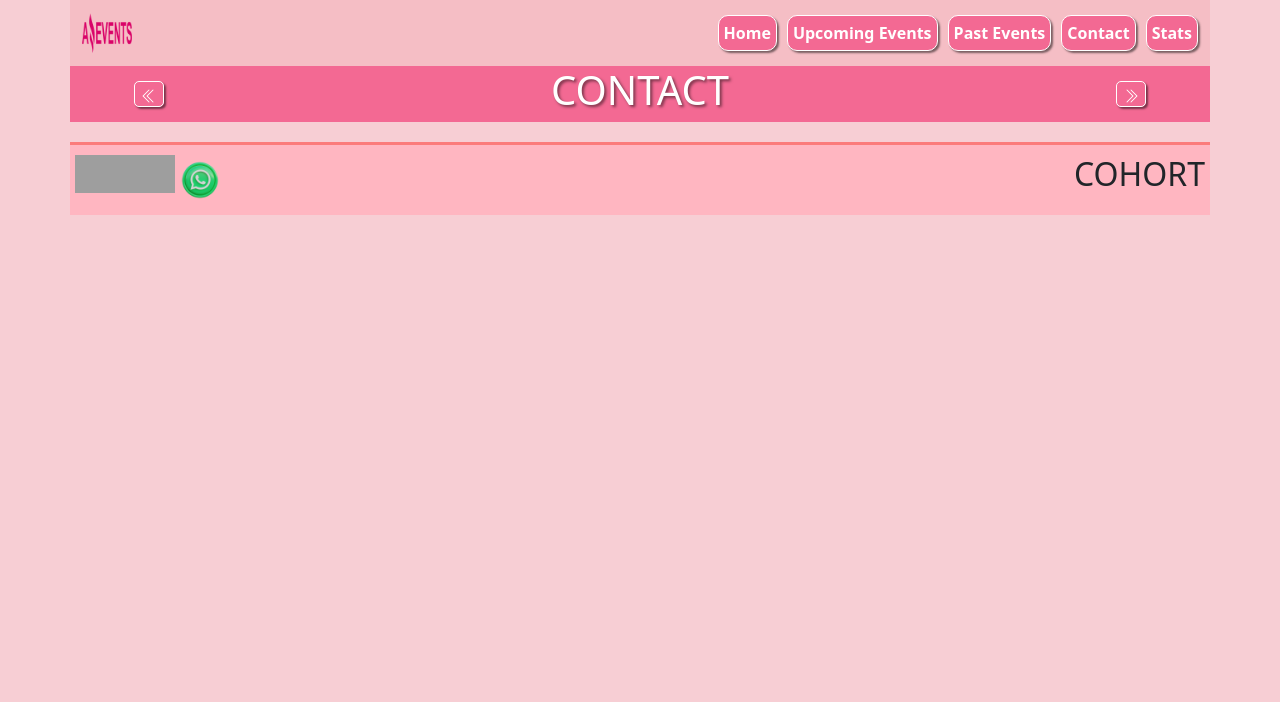
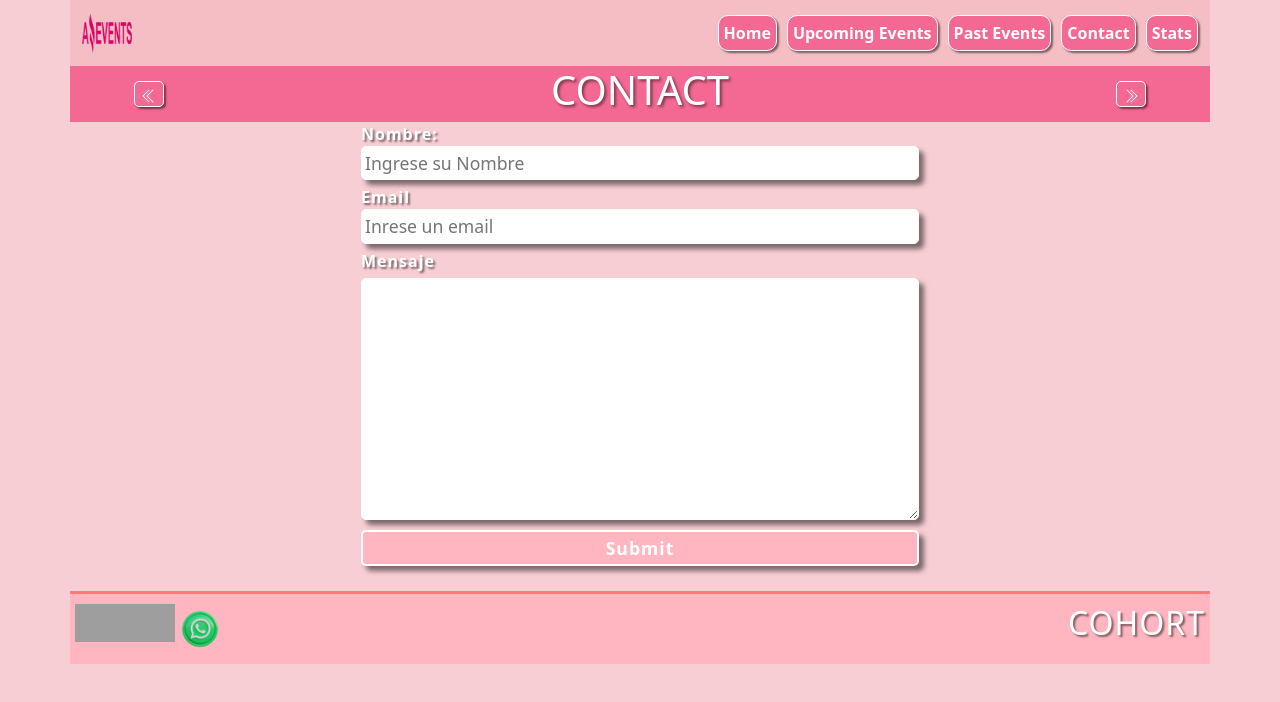
Before and after one commit to Federico18011980/Amazing-Event, a plain HTML site: page contact.html in a window 1280 px wide. Drawn offline with nearby package versions, Linux system fonts and the light colour scheme; grey boxes are pictures that could not be loaded.

Commit message:
completo contact

```diff
--- /dev/null
+++ b/assets/estilos/estilos-contacto.css
@@ -0,0 +1,56 @@
+*{
+    padding: 0;
+    margin: 0;
+    box-sizing: border-box;
+}
+label{
+    font-weight:bold;
+    color: white;
+    letter-spacing: 1px;
+    text-shadow: 2px 2px 2px rgba(0,0,0,0.5) ;
+}
+input{
+    font-size: 1.1rem;
+    padding: 3px;
+    border: 1px solid white;
+    border-radius: 5px;
+    -webkit-border-radius: 5px;
+    -moz-border-radius: 5px;
+    -ms-border-radius: 5px;
+    -o-border-radius: 5px;
+    margin-bottom: 5px;
+    box-shadow: 5px 5px 5px rgba(0,0,0,0.5) ;
+}
+#mensaje{
+    border: 1px solid white;
+    border-radius: 5px;
+    -webkit-border-radius: 5px;
+    -moz-border-radius: 5px;
+    -ms-border-radius: 5px;
+    -o-border-radius: 5px;
+    margin-top: 5px;
+    box-shadow: 5px 5px 5px rgba(0,0,0,0.5) ;
+}
+#submit{
+    color: white;
+    font-weight: 600;
+    margin-top: 10px;
+    padding: 3px;
+    font-size: 1.1rem;
+    letter-spacing: 1px;
+    border: 2px solid white;
+    background-color: lightpink;
+    transition: all 0.5s ease;
+    -webkit-transition: all 0.5s ease;
+    -moz-transition: all 0.5s ease;
+    -ms-transition: all 0.5s ease;
+    -o-transition: all 0.5s ease;
+    box-shadow: 5px 5px 5px rgba(0,0,0,0.5) ;
+}
+#submit:hover{
+    transform: scale(1.05);
+    -webkit-transform: scale(1.05);
+    -moz-transform: scale(1.05);
+    -ms-transform: scale(1.05);
+    -o-transform: scale(1.05);
+}
--- a/assets/estilos/estilos.css
+++ b/assets/estilos/estilos.css
@@ -152,3 +152,9 @@ h6{
 .redes img{
     width: 50px;
 }
+.cohort{
+    color: white;
+    font-weight: 600;
+    letter-spacing: 1px;
+    text-shadow: 2px 2px 2px rgba(0,0,0,0.5);
+}
--- a/contact.html
+++ b/contact.html
@@ -1,5 +1,5 @@
 <!DOCTYPE html>
-<html lang="en">
+<html lang="es">
 
 <head>
   <meta charset="UTF-8">
@@ -8,6 +8,7 @@
   <link href="https://cdn.jsdelivr.net/npm/bootstrap@5.3.0-alpha1/dist/css/bootstrap.min.css" rel="stylesheet"
     integrity="sha384-GLhlTQ8iRABdZLl6O3oVMWSktQOp6b7In1Zl3/Jr59b6EGGoI1aFkw7cmDA6j6gD" crossorigin="anonymous">
   <link rel="stylesheet" href="./assets/estilos/estilos.css">
+  <link rel="stylesheet" href="./assets/estilos/estilos-contacto.css">
   <link rel="icon" href="./assets/imagenes/favicon.ico">
   <title>Contact</title>
 </head>
@@ -37,17 +38,38 @@
 
   </header>
   <section class="container d-flex flex-row justify-content-around">
-        <a href="./past.html" class="link-titulo col-lg-2"><svg xmlns="http://www.w3.org/2000/svg" width="16" height="16" fill="currentcolor" class="bi bi-chevron-double-left" viewBox="0 0 16 16">
-            <path fill-rule="evenodd" d="M8.354 1.646a.5.5 0 0 1 0 .708L2.707 8l5.647 5.646a.5.5 0 0 1-.708.708l-6-6a.5.5 0 0 1 0-.708l6-6a.5.5 0 0 1 .708 0z"/>
-            <path fill-rule="evenodd" d="M12.354 1.646a.5.5 0 0 1 0 .708L6.707 8l5.647 5.646a.5.5 0 0 1-.708.708l-6-6a.5.5 0 0 1 0-.708l6-6a.5.5 0 0 1 .708 0z"/>
+    <a href="./past.html" class="link-titulo col-lg-2"><svg xmlns="http://www.w3.org/2000/svg" width="16" height="16"
+        fill="currentcolor" class="bi bi-chevron-double-left" viewBox="0 0 16 16">
+        <path fill-rule="evenodd"
+          d="M8.354 1.646a.5.5 0 0 1 0 .708L2.707 8l5.647 5.646a.5.5 0 0 1-.708.708l-6-6a.5.5 0 0 1 0-.708l6-6a.5.5 0 0 1 .708 0z" />
+        <path fill-rule="evenodd"
+          d="M12.354 1.646a.5.5 0 0 1 0 .708L6.707 8l5.647 5.646a.5.5 0 0 1-.708.708l-6-6a.5.5 0 0 1 0-.708l6-6a.5.5 0 0 1 .708 0z" />
       </svg></a>
     <h1 class="titulo col-lg-8">CONTACT</h1>
-        <a href="./stats.html" class="link-titulo col-lg-2"><svg xmlns="http://www.w3.org/2000/svg" width="16" height="16" fill="currentColor" class="bi bi-chevron-double-right" viewBox="0 0 16 16">
-            <path fill-rule="evenodd" d="M3.646 1.646a.5.5 0 0 1 .708 0l6 6a.5.5 0 0 1 0 .708l-6 6a.5.5 0 0 1-.708-.708L9.293 8 3.646 2.354a.5.5 0 0 1 0-.708z"/>
-            <path fill-rule="evenodd" d="M7.646 1.646a.5.5 0 0 1 .708 0l6 6a.5.5 0 0 1 0 .708l-6 6a.5.5 0 0 1-.708-.708L13.293 8 7.646 2.354a.5.5 0 0 1 0-.708z"/>
+    <a href="./stats.html" class="link-titulo col-lg-2"><svg xmlns="http://www.w3.org/2000/svg" width="16" height="16"
+        fill="currentColor" class="bi bi-chevron-double-right" viewBox="0 0 16 16">
+        <path fill-rule="evenodd"
+          d="M3.646 1.646a.5.5 0 0 1 .708 0l6 6a.5.5 0 0 1 0 .708l-6 6a.5.5 0 0 1-.708-.708L9.293 8 3.646 2.354a.5.5 0 0 1 0-.708z" />
+        <path fill-rule="evenodd"
+          d="M7.646 1.646a.5.5 0 0 1 .708 0l6 6a.5.5 0 0 1 0 .708l-6 6a.5.5 0 0 1-.708-.708L13.293 8 7.646 2.354a.5.5 0 0 1 0-.708z" />
       </svg></a>
   </section>
   <main>
+    <div class="container d-flex justify-content-center">
+      <fieldset class="col-sm-12 col-md-6 col-lg-6 justify-content-center flex-column">
+        <form action="" method="get" class="for-contact d-flex justify-content-center flex-column">
+          <label for="nombre">Nombre:</label>
+          <input type="text" name="nombre" id="nombre" placeholder="Ingrese su Nombre">
+          <label for="email">Email</label>
+          <input type="email" name="email" id="email" placeholder="Inrese un email">
+          <label for="mensaje">Mensaje</label>
+          <textarea name="mensaje" id="mensaje" cols="30" rows="10">
+          </textarea>
+          <input type="submit" id="submit">
+        </form>
+      </fieldset>
+
+    </div>
 
   </main>
   <footer class="container footer-general d-flex justify-content-between">
@@ -72,14 +94,9 @@
   </footer>
 
 
-
-
-
-
-
   <script src="https://cdn.jsdelivr.net/npm/bootstrap@5.3.0-alpha1/dist/js/bootstrap.bundle.min.js"
-        integrity="sha384-w76AqPfDkMBDXo30jS1Sgez6pr3x5MlQ1ZAGC+nuZB+EYdgRZgiwxhTBTkF7CXvN"
-        crossorigin="anonymous"></script>
+    integrity="sha384-w76AqPfDkMBDXo30jS1Sgez6pr3x5MlQ1ZAGC+nuZB+EYdgRZgiwxhTBTkF7CXvN" crossorigin="anonymous">
+    </script>
 </body>
 
 </html>
```
Lines whose indentation alone changed are shown as unchanged.
